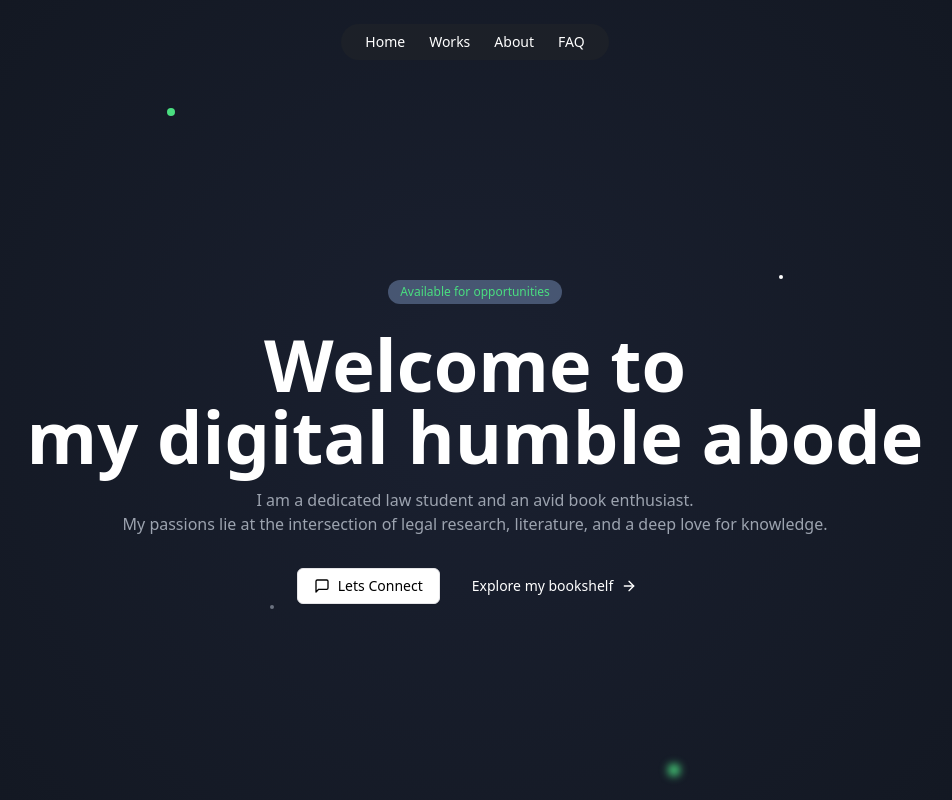
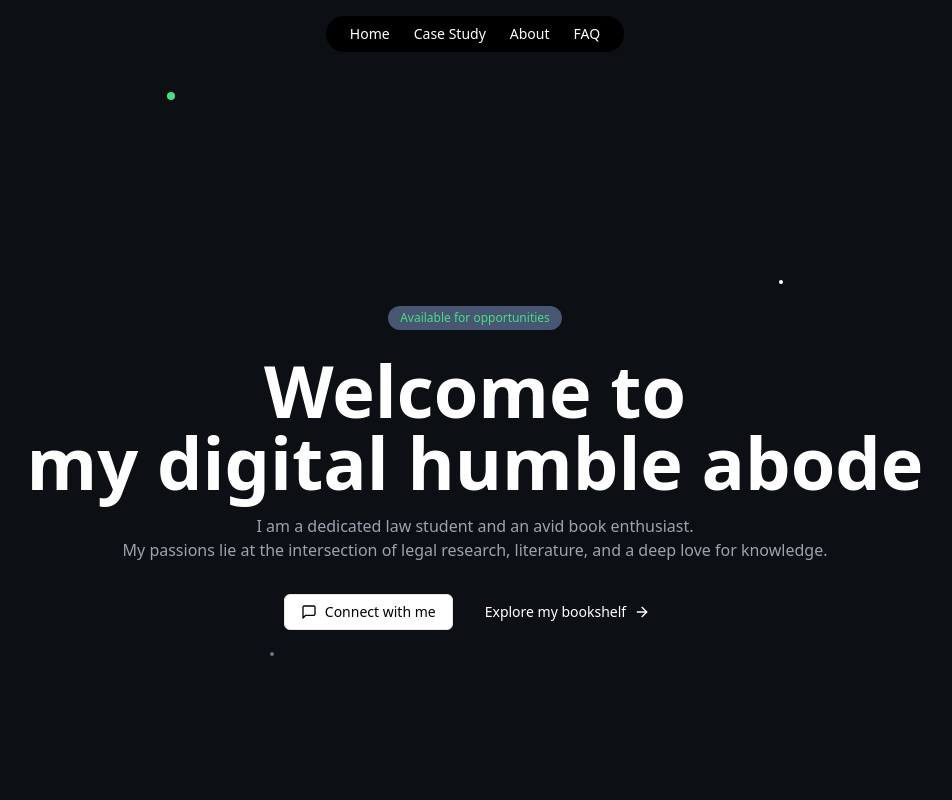
Before and after one commit to ankitmrmishra/Mandvi, a Next.js app: page / in a window 1280 px wide. Shown: the top 800 px of the page, without its empty margins (165-1117 px from the left). Built offline with nearby package versions, Linux system fonts and the light colour scheme; no server answers.

Commit message:
finishing the page

```diff
--- a/app/[slug]/page.tsx
+++ b/app/[slug]/page.tsx
@@ -30,7 +30,7 @@ export default async function BlogPostPage({
   });
 
   return (
-    <div className="min-w-7xl p-4 w-full xl:p-0 mx-auto bg-black md:flex justify-center align-middle items-center">
+    <div className="min-w-7xl p-4 w-full xl:p-0 mx-auto bg-[#0c1015] md:flex justify-center align-middle items-center">
       <HydrationBoundary state={dehydrate(queryClient)}>
         <Post slug={params.slug} />
       </HydrationBoundary>
--- a/app/layout.tsx
+++ b/app/layout.tsx
@@ -2,6 +2,7 @@ import type { Metadata } from "next";
 import localFont from "next/font/local";
 import "./globals.css";
 import Providers from "@/components/Providers";
+import Navbar from "@/components/Navbar";
 const geistSans = localFont({
   src: "./fonts/GeistVF.woff",
   variable: "--font-geist-sans",
@@ -28,7 +29,11 @@ export default function RootLayout({
       <body
         className={`${geistSans.variable} ${geistMono.variable} antialiased`}
       >
-        <Providers>{children}</Providers>
+        <Providers>
+          {" "}
+          <Navbar />
+          {children}
+        </Providers>
       </body>
     </html>
   );
--- a/components/BlogSection.tsx
+++ b/components/BlogSection.tsx
@@ -6,6 +6,7 @@ import Link from "next/link";
 import { useInfiniteQuery } from "@tanstack/react-query";
 import { getPosts } from "@/lib/request";
 import { PostMetadata } from "@/lib/types";
+import Image from "next/image";
 // import { Card, CardContent, CardHeader } from "./ui/card";
 export default function BlogSection() {
   const { data, hasNextPage, fetchNextPage, isFetching } = useInfiniteQuery({
@@ -17,7 +18,10 @@ export default function BlogSection() {
   });
 
   return (
-    <div className="min-h-screen text-white py-16 px-4 sm:px-6 lg:px-8">
+    <div
+      id="Blogs"
+      className="min-h-screen text-white py-16 px-4 sm:px-6 lg:px-8"
+    >
       <div className="max-w-7xl mx-auto">
         <p className="text-[#4d9e71] text-sm font-medium tracking-widest mb-4">
           THOUGHTS AND BLOGS
@@ -68,16 +72,30 @@ export function BlogCard({ post, icon }: Props) {
     post.subtitle || post.content?.text || "No description available";
 
   return (
-    <div className="relative w-full aspect-square  rounded-[2rem] p-8 flex flex-col justify-between overflow-hidden group bg-hero-pattern">
-      <h3 className="relative text-white text-3xl font-bold leading-tight z-10">
-        <Link href={`/${post.slug}`} className="hover:underline">
+    <div className="relative w-full aspect-square  rounded-[2rem] p-6 flex flex-col justify-between overflow-hidden group">
+      <Noise />
+      <h3 className="relative text-white text-3xl font-bold leading-[1px] z-10">
+        <Link href={`/${post.slug}`} className="hover:underline text-lg">
           {post.title}
         </Link>
       </h3>
 
-      <p className="text-gray-500 line-clamp-4 mt-3">{subtitle}</p>
-      <div className="relative z-10 transition-transform duration-300 group-hover:translate-x-1 ">
-        {icon}{" "}
+      {post.coverImage && (
+        <Image
+          src={post.coverImage.url}
+          alt={post.title}
+          width={800}
+          height={600}
+          className="rounded-t-[1.2rem] py-2"
+        />
+      )}
+
+      <p className="text-gray-500 line-clamp-1 mt-3">{subtitle}</p>
+      <div className="relative z-10 transition-transform duration-300 group-hover:translate-x-1 flex justify-between align-middle items-center">
+        <Link href={`/${post.slug}`} className="hover:underline">
+          {icon}
+        </Link>
+
         <div className="mt-3 flex gap-3 items-center">
           {post?.author.profilePicture && (
             <img
@@ -91,3 +109,14 @@ export function BlogCard({ post, icon }: Props) {
     </div>
   );
 }
+export const Noise = () => {
+  return (
+    <div
+      className="absolute inset-0 w-full h-full scale-[1.6] transform opacity-10 [mask-image:radial-gradient(#fff,transparent,45%)]"
+      style={{
+        backgroundImage: "url(/noise.webp)",
+        backgroundSize: "30%",
+      }}
+    ></div>
+  );
+};
--- a/components/FeaturedCaseStudies.tsx
+++ b/components/FeaturedCaseStudies.tsx
@@ -3,7 +3,10 @@ import { ArrowRight } from "lucide-react";
 
 export default function FeaturedCaseStudies() {
   return (
-    <div className="min-h-screen bg-[#0c1015] text-white py-16 px-4 sm:px-6 lg:px-8">
+    <div
+      id="CaseStudy"
+      className="min-h-screen bg-[#0c1015] text-white py-16 px-4 sm:px-6 lg:px-8"
+    >
       <div className="max-w-7xl mx-auto">
         <p className="text-[#4d9e71] text-sm font-medium tracking-widest mb-4 uppercase">
           Curated Work
--- a/components/Hero.tsx
+++ b/components/Hero.tsx
@@ -5,37 +5,6 @@ import { MessageSquare, ArrowRight } from "lucide-react";
 export default function Hero() {
   return (
     <div className="min-h-screen bg-[#0c1015] text-white flex flex-col justify-between p-6 relative overflow-hidden">
-      <div className="absolute inset-0 overflow-hidden">
-        <div className="absolute top-1/2 left-1/2 -translate-x-1/2 -translate-y-1/2 w-[200%] aspect-square rounded-full bg-[radial-gradient(circle,#1a2030_0%,transparent_70%)]"></div>
-      </div>
-
-      <nav className="flex justify-center mb-12 relative z-10">
-        <div className="bg-[#1c2028] rounded-full px-6 py-2">
-          <ul className="flex space-x-6 text-sm">
-            <li>
-              <a href="#" className="hover:text-gray-300">
-                Home
-              </a>
-            </li>
-            <li>
-              <a href="#" className="hover:text-gray-300">
-                Works
-              </a>
-            </li>
-            <li>
-              <a href="#" className="hover:text-gray-300">
-                About
-              </a>
-            </li>
-            <li>
-              <a href="#" className="hover:text-gray-300">
-                FAQ
-              </a>
-            </li>
-          </ul>
-        </div>
-      </nav>
-
       <main className="flex-grow flex flex-col items-center justify-center text-center relative z-10">
         {/* Decorative elements */}
         <div className="absolute top-0 left-1/4 w-2 h-2 bg-green-400 rounded-full"></div>
@@ -65,13 +34,14 @@ export default function Hero() {
             className="bg-white text-black hover:bg-gray-200"
           >
             <MessageSquare className="w-4 h-4 mr-2" />
-            Lets Connect
+
+            <a href="mailto:lawgicalinsights@gmail.com">Connect with me</a>
           </Button>
           <Button
             variant="ghost"
             className="text-white hover:text-green-400 hover:bg-transparent"
           >
-            Explore my bookshelf
+            <a href="#Blogs">Explore my bookshelf </a>
             <ArrowRight className="w-4 h-4 ml-2" />
           </Button>
         </div>
--- /dev/null
+++ b/components/Navbar.tsx
@@ -0,0 +1,36 @@
+import React from "react";
+
+const Navbar = () => {
+  return (
+    <div>
+      <nav className="flex justify-center py-4 z-10   bg-[#0c1015]">
+        <div className="bg-black text-white rounded-full px-6 py-2 ">
+          <ul className="flex space-x-6 text-sm">
+            <li>
+              <a href="/" className="hover:text-gray-300">
+                Home
+              </a>
+            </li>
+            <li>
+              <a href="#CaseStudy" className="hover:text-gray-300">
+                Case Study
+              </a>
+            </li>
+            <li>
+              <a href="#About" className="hover:text-gray-300">
+                About
+              </a>
+            </li>
+            <li>
+              <a href="#FAQ" className="hover:text-gray-300">
+                FAQ
+              </a>
+            </li>
+          </ul>
+        </div>
+      </nav>
+    </div>
+  );
+};
+
+export default Navbar;
--- a/components/WhoIAm.tsx
+++ b/components/WhoIAm.tsx
@@ -34,7 +34,7 @@ export default function WhoIAm() {
   ];
 
   return (
-    <div className="min-h-screen bg-[#0c1015] text-white p-8">
+    <div id="About" className="min-h-screen bg-[#0c1015] text-white p-8">
       <section className="mb-16">
         <h2 className="text-2xl font-bold mb-4">Know who am I</h2>
         <div className="flex flex-col md:flex-row gap-8">
@@ -52,9 +52,9 @@ export default function WhoIAm() {
               Join me on this journey as we explore the intersection of law,
               art, and everyday life!
             </p>
-            <Button variant="outline" className="mt-4 bg-black">
+            {/* <Button variant="outline" className="mt-4 bg-black">
               View More
-            </Button>
+            </Button> */}
           </div>
           <div className="flex-1 flex justify-end">
             <div className="relative">
@@ -79,10 +79,10 @@ export default function WhoIAm() {
               className="w-full h-auto rounded-lg"
             />
             <Button variant="outline" className="mt-4 bg-black">
-              Connect with me
+              <a href="mailto:lawgicalinsights@gmail.com">Connect with me</a>
             </Button>
           </div>
-          <div className="flex-1">
+          <div id="FAQ" className="flex-1">
             {faqData.map((faq, index) => (
               <div key={index} className="mb-4">
                 <button
--- a/components/post.tsx
+++ b/components/post.tsx
@@ -25,7 +25,7 @@ export default function Post({ slug }: Props) {
   if (!data) return notFound();
 
   return (
-    <div className="md:max-w-4xl p-2 bg-black text-white">
+    <div className="md:max-w-4xl p-2 bg-[#0c1015] text-white">
       <img src={data?.coverImage?.url} alt="" className="w-full" />
       <h1 className="text-4xl lg:text-6xl text-center leading-relaxed font-bold mt-5">
         {data?.title}
--- a/next.config.mjs
+++ b/next.config.mjs
@@ -1,4 +1,6 @@
-/** @type {import('next').NextConfig} */
-const nextConfig = {};
-
-export default nextConfig;
+// next.config.mjs
+export default {
+  images: {
+    domains: ["cdn.hashnode.com"], // Add the external domain here
+  },
+};
--- a/tailwind.config.ts
+++ b/tailwind.config.ts
@@ -11,6 +11,7 @@ const config: Config = {
     extend: {
       backgroundImage: {
         "hero-pattern": "url('/cornered-stairs.png')",
+        noise: "url('/noise.webp')",
       },
       colors: {
         background: "hsl(var(--background))",
```
Also changed, not shown: public/noise.webp (added).
